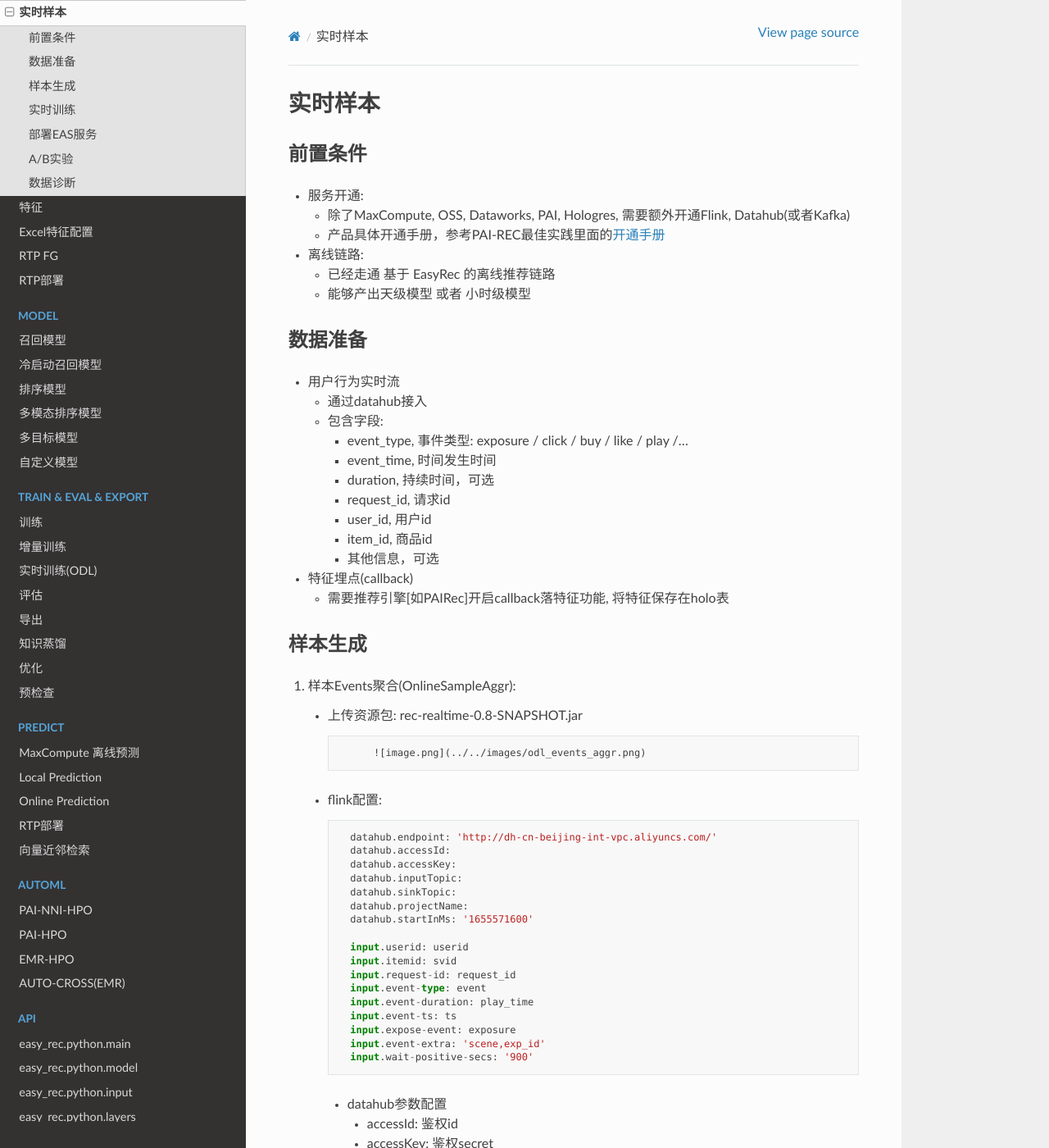
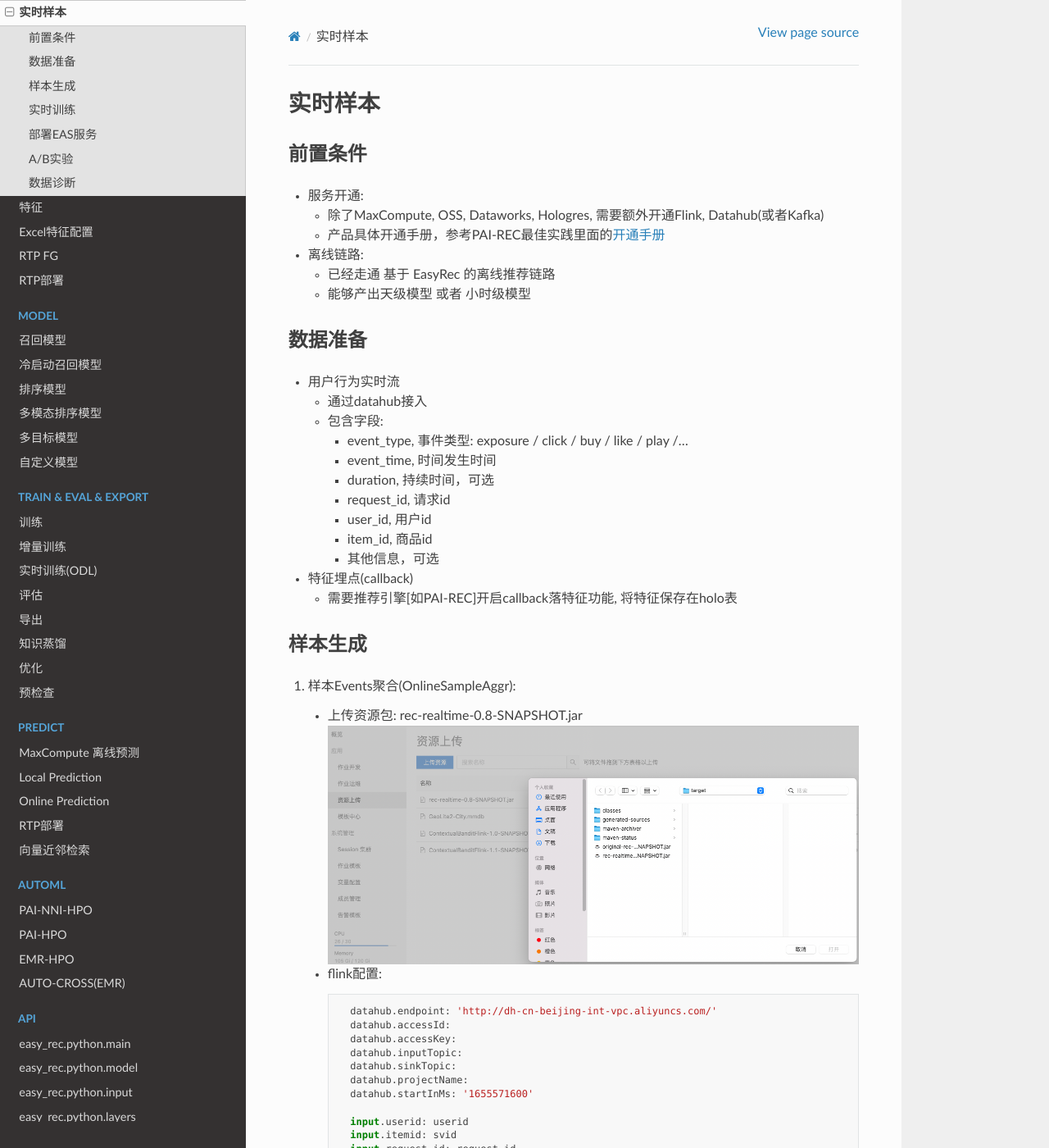
Before and after one commit to alibaba/EasyRec, a Sphinx documentation site: the page built from docs/source/feature/odl_sample.md, in a window 1280 px wide and 1400 px high. Shown: the whole window at 82% size. Built offline with Sphinx 7.4.7 and the Read the Docs theme 2.0.0, drawn with Linux system fonts in a browser that asks for light colours; the version number is read from the project's files by our own code; some of the changed text lies outside the part shown.

Commit message:
Update odl_sample.md

````diff
--- a/docs/source/feature/odl_sample.md
+++ b/docs/source/feature/odl_sample.md
@@ -21,14 +21,13 @@
       - item_id, 商品id
       - 其他信息，可选
 - 特征埋点(callback)
-   - 需要推荐引擎[如PAIRec]开启callback落特征功能, 将特征保存在holo表
+   - 需要推荐引擎[如PAI-REC]开启callback落特征功能, 将特征保存在holo表
 
 ## 样本生成
 
 1. 样本Events聚合(OnlineSampleAggr):
    - 上传资源包: rec-realtime-0.8-SNAPSHOT.jar
-
-               ![image.png](../../images/odl_events_aggr.png)
+     ![image.png](../../images/odl_events_aggr.png)
 
    - flink配置:
      ```sql
@@ -128,7 +127,7 @@
 - 使用oss挂载的方式加载模型，可以加快更新速度
 
 ## A/B实验
-- 推荐引擎: 在推荐引擎[如PaiRec]里面配置一个新的实验，更新[Eas服务配置](http://pai-vision-data-hz.oss-cn-zhangjiakou.aliyuncs.com/pairec/docs/pairec/html/config/algo.html)
+- 推荐引擎: 在推荐引擎[如PAI-REC]里面配置一个新的实验，更新[PAI-EAS服务配置](http://pai-vision-data-hz.oss-cn-zhangjiakou.aliyuncs.com/pairec/docs/pairec/html/config/algo.html)
 - 和离线训练相同, 包含:
    - 天级报表
    - 小时级报表
````
Also changed, not shown: other parts of docs/source/feature/odl_sample.md (+1 -1 lines).
